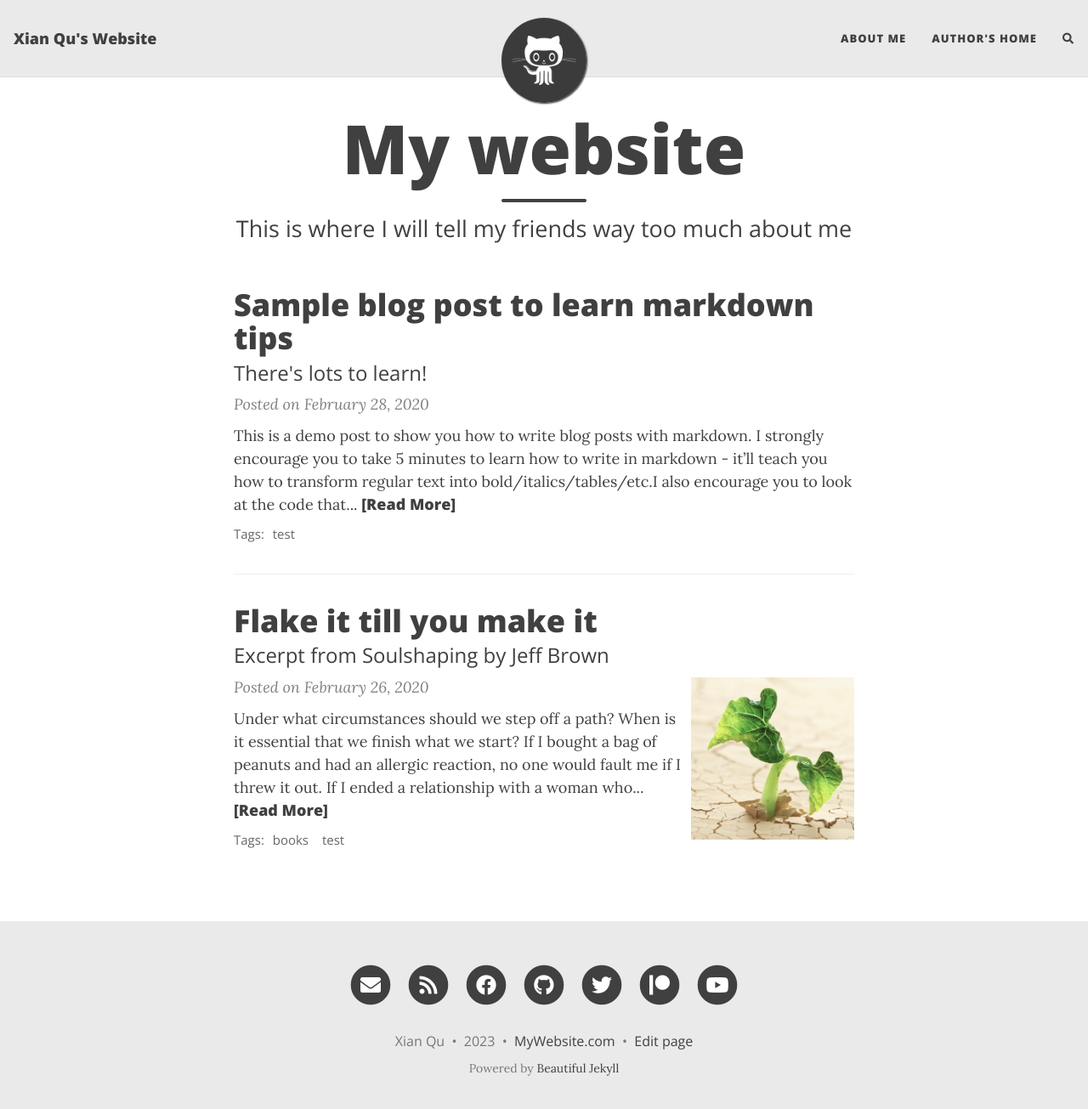
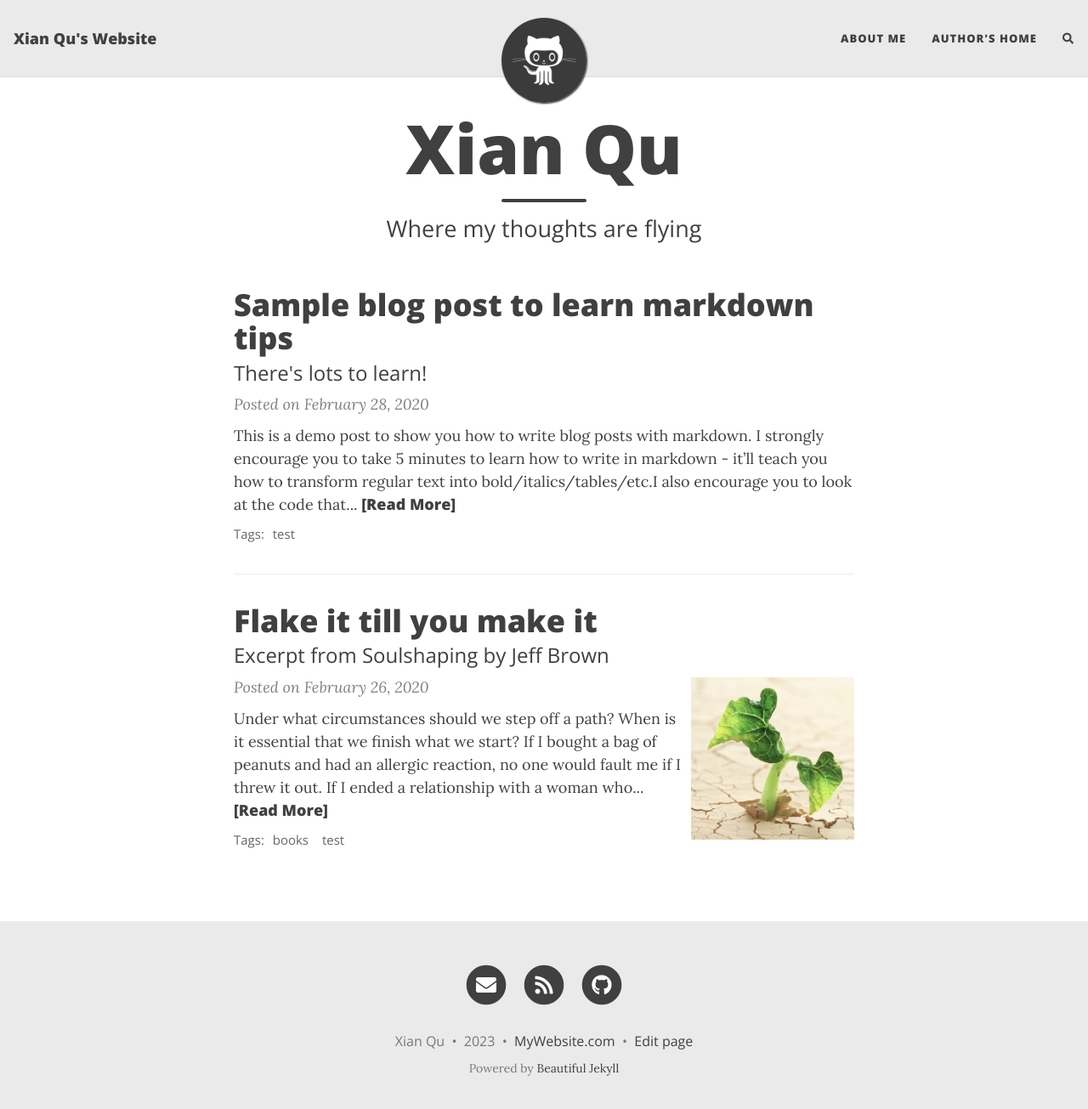
Before and after one commit to xianqugithub/xianqugithub.github.io, a Jekyll site: the page built from index.html, in a window 1280 px wide and 1318 px high. Shown: the top 1305 px of the window at 85% size. Built offline with Jekyll 4.4.1, drawn with Linux system fonts in a browser that asks for light colours; nearby versions of some CDN libraries; the list of posts is cut into pages by our own code; comment, search, counter and statistics services are not loaded.

Commit message:
some more changes about social media and index.html page.

```diff
--- a/_config.yml
+++ b/_config.yml
@@ -49,11 +49,11 @@ round-avatar: true
 social-network-links:
   email: "someone@example.com"
   rss: true  # remove this line if you don't want to show an RSS link at the bottom
-  facebook: deanattali
-  github: daattali
-  twitter: daattali
-  patreon: DeanAttali
-  youtube: c/daattali
+#  facebook: deanattali
+  github: xianqugithub
+#  twitter: daattali
+#  patreon: DeanAttali
+#  youtube: c/daattali
 #  medium: yourname
 #  reddit: yourname
 #  linkedin: daattali
--- a/index.html
+++ b/index.html
@@ -1,5 +1,5 @@
 ---
 layout: home
-title: My website
-subtitle: This is where I will tell my friends way too much about me
+title: Xian Qu
+subtitle: Where my thoughts are flying
 ---
```
